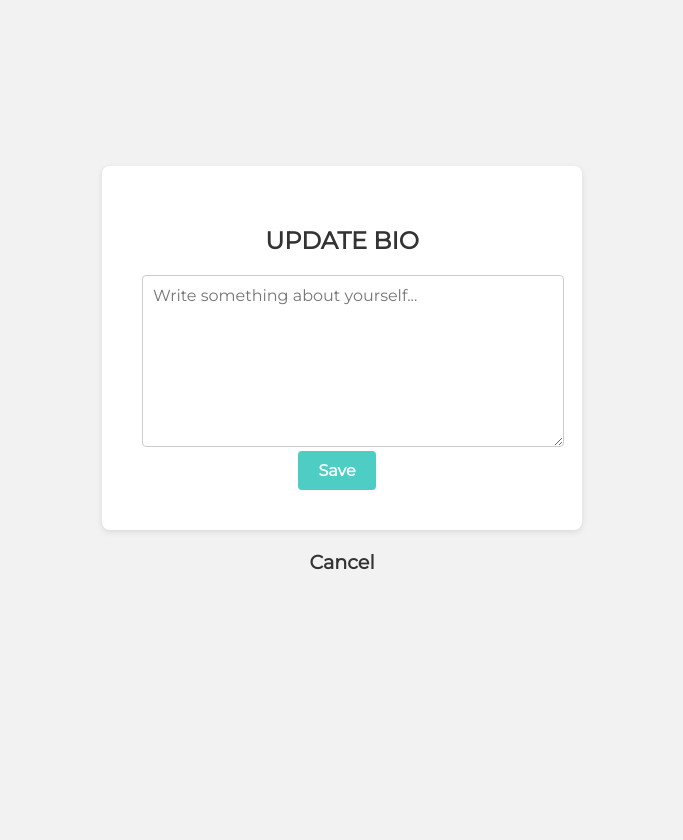
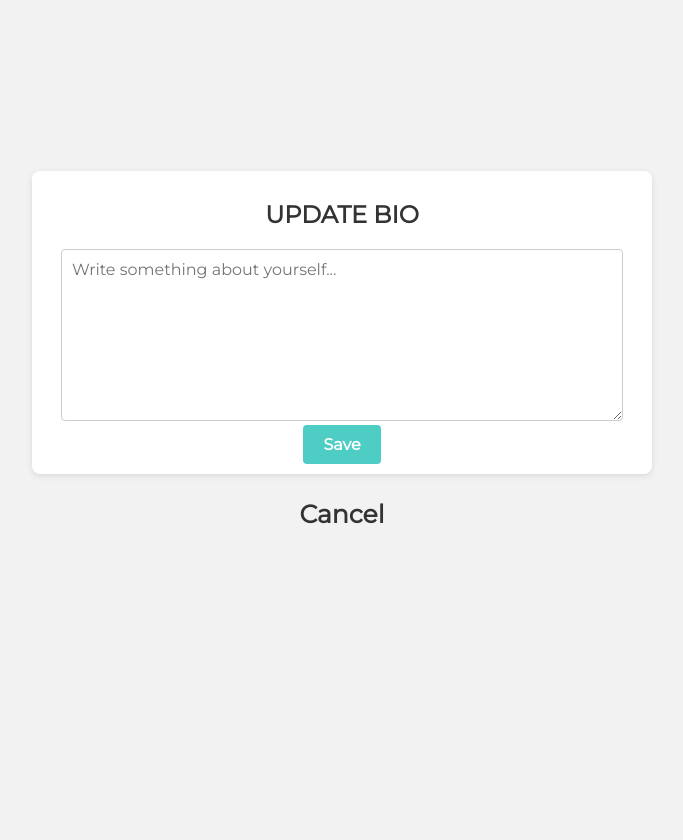
Before and after one commit to VinayVaishnav/Reviews-Elicitation, a Django app: page /update_bio/ in a window 1280 px wide. Shown: the whole page, without its empty margins (298-981 px from the left). After the commit the page ends 524 px from the top, so only its background shows below. Run offline with Django 4.2, Linux system fonts and the light colour scheme; the visitor is signed in with stand-in values (Sample User, id 1).

Commit message:
Fixed padding of pages, removed contact from user profile Also modified poll-sizing

```diff
--- a/main/forms.py
+++ b/main/forms.py
@@ -12,18 +12,19 @@ class CustomUserCreationForm(UserCreationForm):
     first_name = forms.CharField(max_length=30, required=True, widget=forms.TextInput(attrs={'placeholder': 'First Name'}))
     last_name = forms.CharField(max_length=30, required=True, widget=forms.TextInput(attrs={'placeholder': 'Last Name'}))
     email = forms.EmailField(required=True, widget=forms.EmailInput(attrs={'placeholder': 'Email'}))
-    contact_number = forms.CharField(min_length=10, max_length=10, required=True, widget=forms.TextInput(attrs={'placeholder': 'Contact Number'}))
+    # contact_number = forms.CharField(min_length=10, max_length=10, required=True, widget=forms.TextInput(attrs={'placeholder': 'Contact Number'}))
 
     class Meta:
         model = User
-        fields = ['first_name', 'last_name', 'email', 'contact_number', 'password1', 'password2']
+        # fields = ['first_name', 'last_name', 'email', 'contact_number', 'password1', 'password2']
+        fields = ['first_name', 'last_name', 'email', 'password1', 'password2']
 
     def __init__(self, *args, **kwargs):
         super().__init__(*args, **kwargs)
         self.fields['first_name'].label = ''
         self.fields['last_name'].label = ''
         self.fields['email'].label = ''
-        self.fields['contact_number'].label = ''
+        # self.fields['contact_number'].label = ''
         self.fields['password1'].label = ''
         self.fields['password2'].label = ''
 
@@ -56,13 +57,13 @@ class CustomUserCreationForm(UserCreationForm):
             return email
         raise forms.ValidationError("This email id is already registered.")
 
-    def clean_contact_number(self):
-        contact_number = self.cleaned_data.get('contact_number')
-        try:
-            user_profile = models.UserProfile.objects.get(contact_number=contact_number)
-        except models.UserProfile.DoesNotExist:
-            return contact_number
-        raise forms.ValidationError("This contact number is already registered.")
+    # def clean_contact_number(self):
+    #     contact_number = self.cleaned_data.get('contact_number')
+    #     try:
+    #         user_profile = models.UserProfile.objects.get(contact_number=contact_number)
+    #     except models.UserProfile.DoesNotExist:
+    #         return contact_number
+    #     raise forms.ValidationError("This contact number is already registered.")
 
 
 class CustomAuthenticationForm(forms.Form):
@@ -136,7 +137,7 @@ class ProfileDetailsForm(forms.Form):
 
     first_name = forms.CharField(max_length=100, widget=forms.TextInput(attrs={'placeholder': 'First Name'}))
     last_name = forms.CharField(max_length=100, widget=forms.TextInput(attrs={'placeholder': 'Last Name'}))
-    contact_number = forms.CharField(min_length=10, max_length=10, widget=forms.TextInput(attrs={'placeholder': 'Contact Number'}))
+    # contact_number = forms.CharField(required=False, min_length=10, max_length=10, widget=forms.TextInput(attrs={'placeholder': 'Contact Number'}))
     gender = forms.ChoiceField(choices=GENDER_CHOICES)
 
     def __init__(self, *args, **kwargs):
@@ -146,7 +147,7 @@ class ProfileDetailsForm(forms.Form):
         super().__init__(*args, **kwargs)
         self.fields['first_name'].label = 'First Name'
         self.fields['last_name'].label = 'Last Name'
-        self.fields['contact_number'].label = 'Contact Number'
+        # self.fields['contact_number'].label = 'Contact Number'
         self.fields['gender'].label = 'Gender'
 
         if user:
@@ -154,19 +155,19 @@ class ProfileDetailsForm(forms.Form):
             self.fields['last_name'].initial = user.last_name
 
             profile = models.UserProfile.objects.get(user=user)
-            self.fields['contact_number'].initial = profile.contact_number
+            # self.fields['contact_number'].initial = profile.contact_number
             self.fields['gender'].initial = profile.gender
 
-    def clean_contact_number(self):
-        contact_number = self.cleaned_data['contact_number']
-        if len(contact_number) != 10:
-            raise forms.ValidationError("Contact number should be a 10-digit number.")
+    # def clean_contact_number(self):
+    #     contact_number = self.cleaned_data['contact_number']
+    #     if len(contact_number) != 10:
+    #         raise forms.ValidationError("Contact number should be a 10-digit number.")
 
-        user = self.user
+    #     user = self.user
 
-        if models.UserProfile.objects.exclude(user=user).filter(contact_number=contact_number).exists():
-            raise forms.ValidationError("This contact number is already taken.")
-        return contact_number
+    #     if models.UserProfile.objects.exclude(user=user).filter(contact_number=contact_number).exists():
+    #         raise forms.ValidationError("This contact number is already taken.")
+    #     return contact_number
 
     def save(self, user):
         user.first_name = self.cleaned_data['first_name']
@@ -175,7 +176,7 @@ class ProfileDetailsForm(forms.Form):
 
         profile = models.UserProfile.objects.get(user=user)
 
-        profile.contact_number = self.cleaned_data['contact_number']
+        # profile.contact_number = self.cleaned_data['contact_number']
         profile.gender = self.cleaned_data['gender']
         profile.save()
 
--- a/main/models.py
+++ b/main/models.py
@@ -14,7 +14,7 @@ class UserProfile(models.Model):
 
     user = models.OneToOneField(User, on_delete=models.CASCADE)
     profile_image = models.ImageField(upload_to='profile_images', blank=True, null=True)
-    contact_number = models.CharField(max_length=10)
+    contact_number = models.CharField(max_length=10, default=None, blank=True, null=True)
     bio = models.TextField(blank=True, null=True)
     gender = models.CharField(max_length=1, default='N', choices=GENDER_CHOICES)
 
--- a/main/static/styles/passwordchange.css
+++ b/main/static/styles/passwordchange.css
@@ -15,11 +15,11 @@ form {
     background-color: #fff;
     border-radius: 8px;
     box-shadow: 0 2px 6px rgba(0, 0, 0, 0.1);
-    padding: 40px;
+    padding: 30px;
     display: flex;
     flex-direction: column;
     max-width: 400px;
-    width: 100%;
+    width: 80%;
     text-align: center;
 }
 
--- a/main/static/styles/updatebio.css
+++ b/main/static/styles/updatebio.css
@@ -7,7 +7,6 @@ body {
     align-items: center;
     height: 100vh;
     margin: 0;
-    padding: 20px;
 }
 
 form {
@@ -15,9 +14,9 @@ form {
     background-color: #fff;
     border-radius: 8px;
     box-shadow: 0 2px 6px rgba(0, 0, 0, 0.1);
-    padding: 40px;
-    max-width: 400px;
-    width: 100%;
+    padding: 10px;
+    max-width: 600px;
+    width: 80%;
     text-align: center;
 }
 
@@ -57,7 +56,6 @@ form button[type="button"] {
     cursor: pointer;
     background-color: #4ecdc4;
     color: #fff;
-    margin-right: 10px;
     font-size: 16px;
     transition: background-color 0.3s ease;
 }
@@ -70,10 +68,10 @@ form button[type="button"]:hover {
 
 a.cancel-link {
     font-family: 'Montserrat';
-    font-size: larger;
+    font-size: 25px;
     text-decoration: none;
     display: inline-block;
-    margin-top: 20px;
+    margin-top: 25px;
     color: #333;
     font-weight: bold;
     transition: color 0.3s ease;
@@ -86,10 +84,11 @@ a.cancel-link:hover {
 
 .bio-textarea {
     font-family: 'Montserrat';
-    width: 100%;
+    width: 90%;
     height: 150px;
     padding: 10px;
     border: 1px solid #ccc;
     border-radius: 4px;
     font-size: 16px;
+    resize: vertical;
 }
--- a/main/static/styles/updateprofile.css
+++ b/main/static/styles/updateprofile.css
@@ -28,7 +28,7 @@ form {
     padding: 30px;
     box-shadow: 0 2px 6px rgba(0, 0, 0, 0.1);
     max-width: 500px;
-    width: 100%;
+    width: 80%;
 }
 
 form label {
--- a/main/templates/main/update_bio.html
+++ b/main/templates/main/update_bio.html
@@ -15,7 +15,7 @@
 		{% csrf_token %}
 		<h2>UPDATE BIO</h2>
 		{{ form }}
-		<button type="submit">Save</button>
+    <button type="submit">Save</button>
     </form>
     <a href="{% url 'main:home' %}" class="cancel-link">Cancel</a>
 </body>
--- a/main/templates/main/user.html
+++ b/main/templates/main/user.html
@@ -849,7 +849,7 @@
                     </div>
                 </div>
             {% endif %}
-            <h1 class="contact">Contact: {{user.userprofile.contact_number}}</h1>
+            <!-- <h1 class="contact">Contact: {{user.userprofile.contact_number}}</h1> -->
         </div>
 
         <div class="custom-carousel">
--- a/main/views.py
+++ b/main/views.py
@@ -46,7 +46,7 @@ def signup_view(request):
                 'first_name': form.cleaned_data['first_name'],
                 'last_name': form.cleaned_data['last_name'],
                 'email': form.cleaned_data['email'],
-                'contact_number': form.cleaned_data['contact_number'],
+                # 'contact_number': form.cleaned_data['contact_number'],
                 'password1': form.cleaned_data['password1'],
                 'password2': form.cleaned_data['password2'],
             }
@@ -72,16 +72,17 @@ def verify_view(request):
         if form.is_valid():
             otp = form.cleaned_data['otp']
             if str(request.session.get('otp')) == str(otp):
-                contact_number = user_data['contact_number']
+                # contact_number = user_data['contact_number']
 
                 user_data['password'] = user_data['password1']
                 user_data['username']=str(user_data['first_name']+'-'+user_data['last_name']+'-'+timezone.now().strftime('%Y%m%d%H%M%S')).lower()
                 del user_data['password1']
                 del user_data['password2']
-                del user_data['contact_number']
+                # del user_data['contact_number']
 
                 user = User.objects.create_user(**user_data)
-                user_profile = models.UserProfile.objects.create(user=user, contact_number=contact_number)
+                # user_profile = models.UserProfile.objects.create(user=user, contact_number=contact_number)
+                user_profile = models.UserProfile.objects.create(user=user)
                 poll = models.Poll.objects.create(username=user.username)
 
                 user.save()
```
Also changed, not shown: main/static/styles/updateimage.css (+3 -4 lines), main/templates/main/base.html (+6 -4 lines), main/templates/main/home.html (+13 -4 lines), main/migrations/0008_alter_userprofile_contact_number.py (added).
